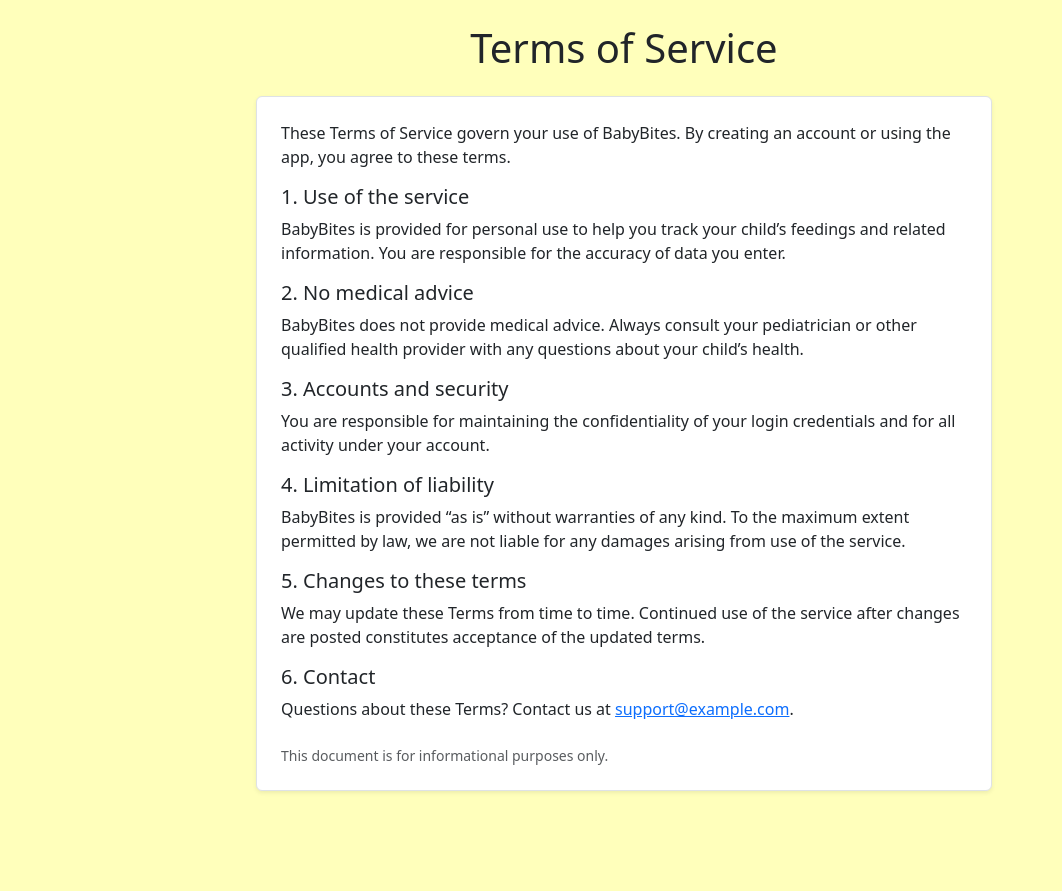
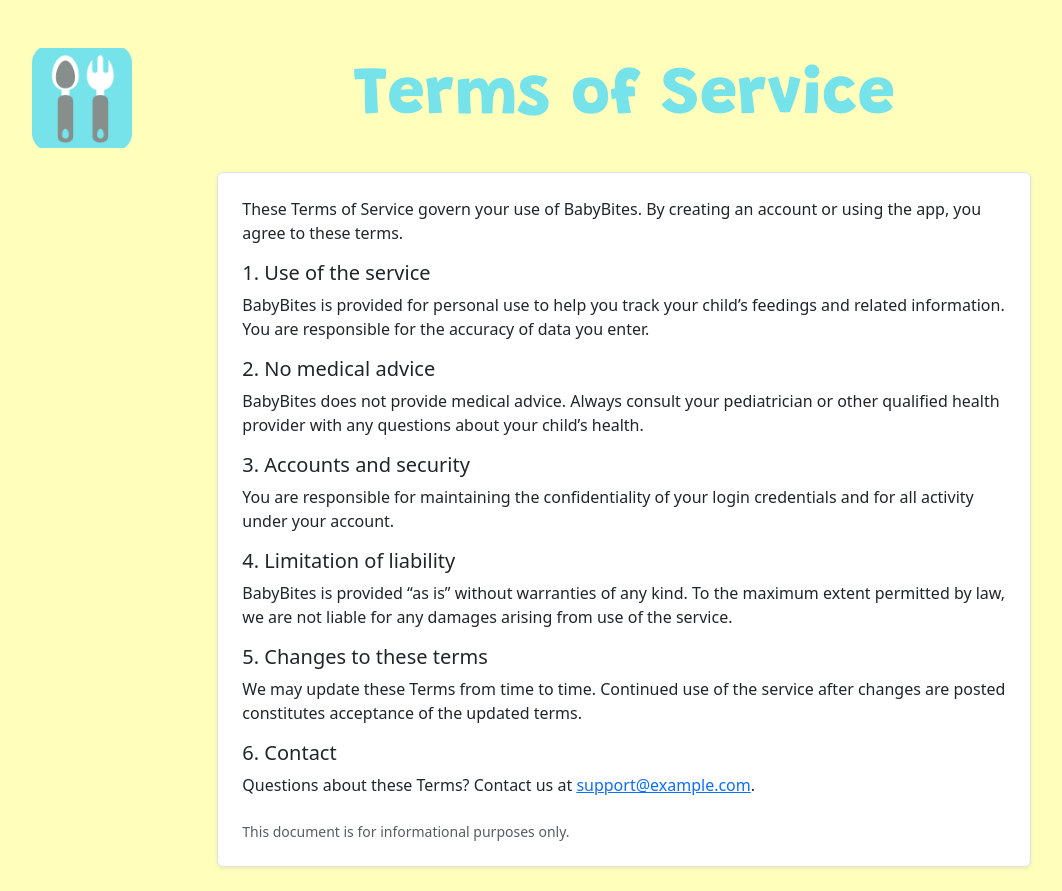
Before and after one commit to dledw001/BabyBites, a Django app: page /terms/ in a window 1280 px wide. Shown: the whole page, without its empty margins (16-1078 px from the left). Before the commit the page ends 792 px from the top, so only its background shows below. Run offline with Django 5.2, Linux system fonts and the light colour scheme.

Commit message:
moreedit

```diff
--- a/core/templates/terms.html
+++ b/core/templates/terms.html
@@ -4,7 +4,18 @@
 {% block navbar %}{% endblock %}
 
 {% block content %}
-    <h1 class="text-center mb-4">Terms of Service</h1>
+<div class="vw-edge px-3 px-md-4">
+  <div class="container-fluid px-3 px-md-4 py-4">
+    <div class="d-flex align-items-center justify-content-between">
+      <div class="bb-logo"></div>
+
+    <h1 class="m-0 text-center flex-grow-1 bb-title">
+        <span class="top">Terms of Service</span>
+      </h1>
+
+    <div class="d-none d-sm-block" style="width:100px;height:100px;"></div>
+    </div>
+  </div>
 
     <div class="row justify-content-center">
         <div class="col-14 col-sm-12 col-md-10 col-lg-8">
```
Also changed, not shown: core/templates/privacy.html (+8 -0 lines).
